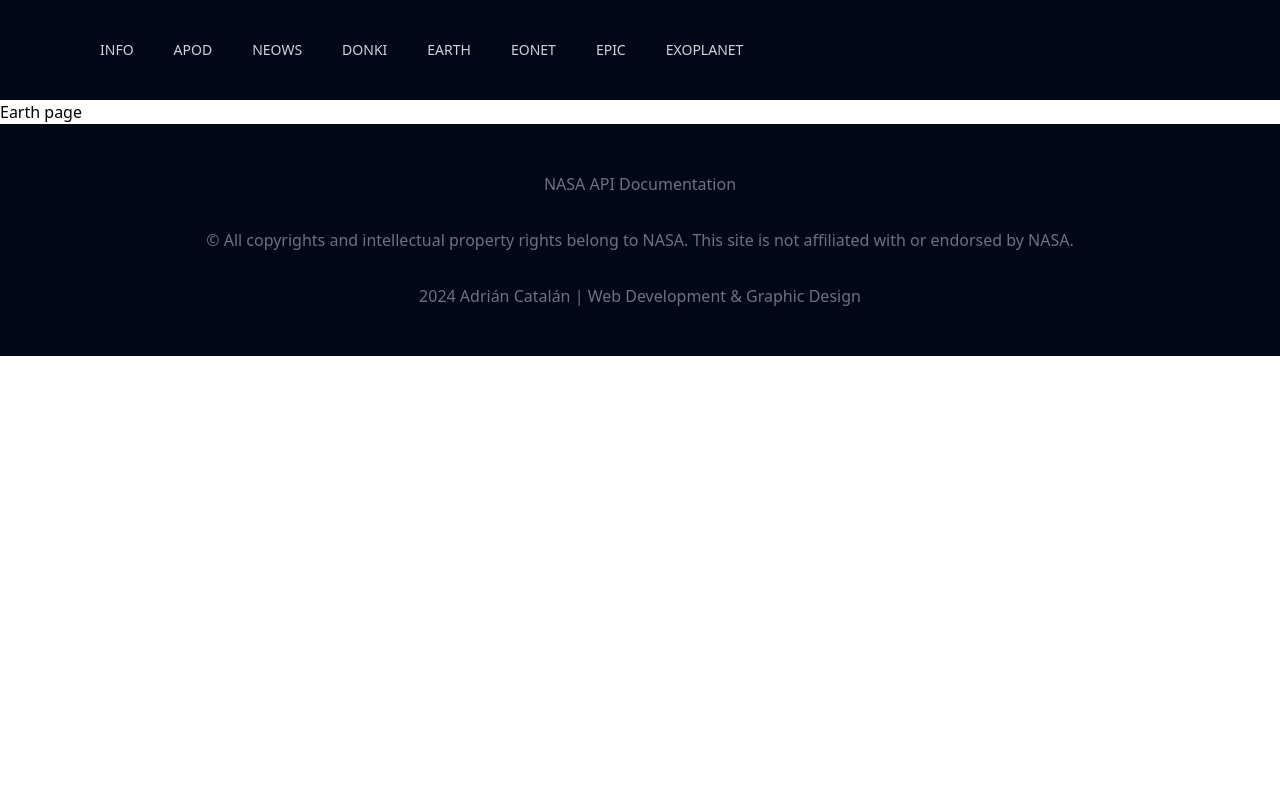
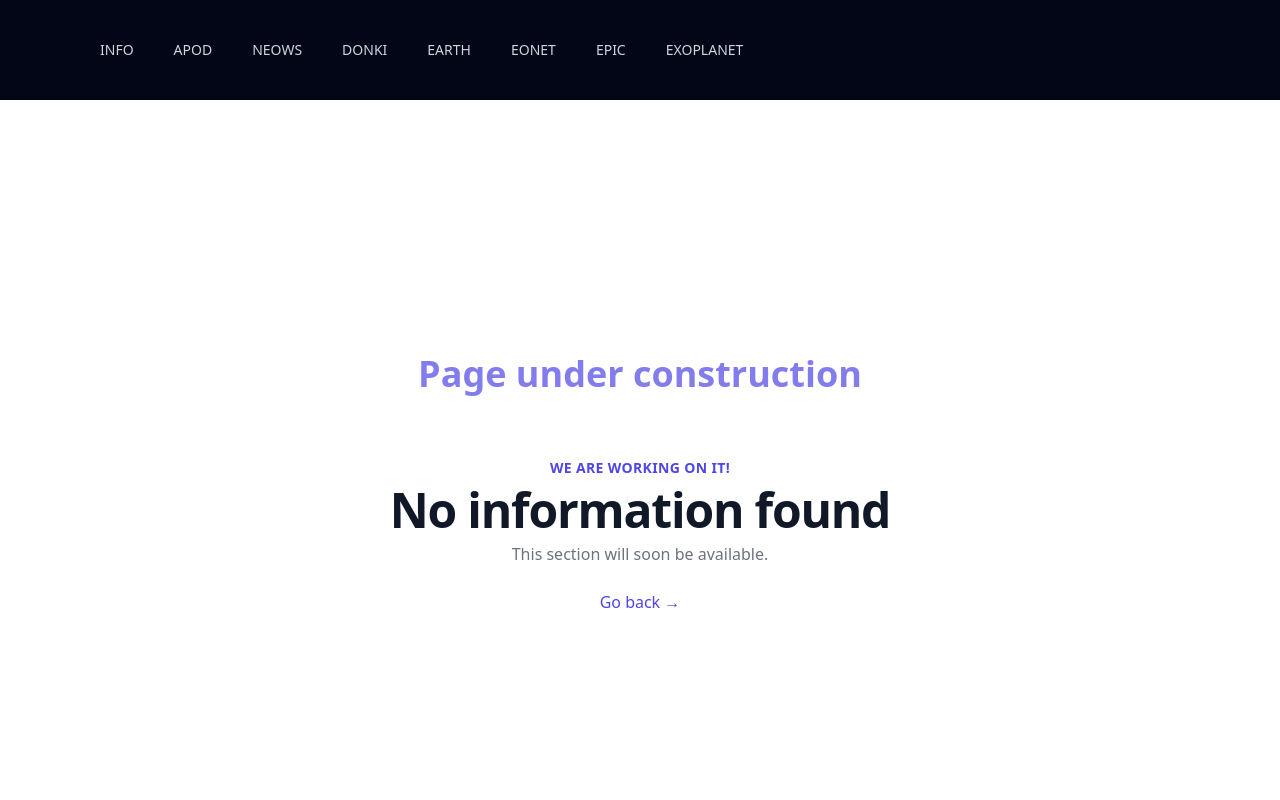
Before and after one commit to adrianncatalan/cosmo-explorer, a Vue app in the folder app/: page /#/earth in a window 1280 px wide. Shown: the top 800 px of the page. Built offline with nearby package versions, Linux system fonts and the light colour scheme.

Commit message:
more changes

```diff
--- a/app/src/modules/apod/pages/ApodPage.vue
+++ b/app/src/modules/apod/pages/ApodPage.vue
@@ -2,7 +2,9 @@
     <div class="relative bg-white">
         <div class="lg:absolute lg:inset-0">
             <div class="lg:absolute lg:inset-y-0 lg:left-0 lg:w-1/2">
-                <img class="h-56 w-full object-cover lg:absolute lg:h-full" loading="lazy" :src="url" :alt="title">
+                <!-- Indicador de carga para la imagen -->
+                <div v-if="loading" class="h-56 w-full bg-gray-200 animate-pulse">Loading data...</div>
+                <img v-else class="h-56 w-full object-cover lg:absolute lg:h-full" loading="lazy" :src="url" :alt="title">
             </div>
         </div>
         <div class="relative pt-12 pb-16 px-4 sm:pt-16 sm:px-6 lg:px-8 lg:max-w-7xl
@@ -26,6 +28,7 @@ import { fetchNasaData } from "../../shared/services/nasaApiService.js";
 export default {
     data() {
         return {
+            loading: true, // Agregamos una variable para el estado de carga
             apod: 'APOD: Astronomy Picture of the Day',
             title: null,
             explanation: null,
@@ -37,12 +40,19 @@ export default {
     },
     methods: {
         async extractingData() {
+            try {
+                this.loading = true;
                 const { title, explanation, url, copyright, date } = await fetchNasaData(this.apodEndpoint)
                 this.title = title
                 this.explanation = explanation
                 this.url = url
                 this.copyright = copyright
                 this.date = date
+            } catch (error) {
+                console.error("Error fetching data:", error);
+            } finally {
+                this.loading = false;
+            }
         }
     },
 
@@ -51,6 +61,3 @@ export default {
     }
 }
 </script>
-<style lang="">
-
-</style>
--- a/app/src/modules/donki/pages/DonkiPage.vue
+++ b/app/src/modules/donki/pages/DonkiPage.vue
@@ -1,5 +1,13 @@
 <template>
-    <div>
-        Donki page
-    </div>
+    <PageUnderConstruction />
 </template>
+
+<script>
+import PageUnderConstruction from '../../shared/pages/PageUnderConstruction.vue'
+
+export default {
+    components: {
+        PageUnderConstruction
+    }
+}
+</script>
--- a/app/src/modules/earth/pages/EarthPage.vue
+++ b/app/src/modules/earth/pages/EarthPage.vue
@@ -1,5 +1,13 @@
 <template>
-    <div>
-        Earth page
-    </div>
+    <PageUnderConstruction />
 </template>
+
+<script>
+import PageUnderConstruction from '../../shared/pages/PageUnderConstruction.vue'
+
+export default {
+    components: {
+        PageUnderConstruction
+    }
+}
+</script>
--- a/app/src/modules/eonet/pages/EonetPage.vue
+++ b/app/src/modules/eonet/pages/EonetPage.vue
@@ -1,5 +1,13 @@
 <template>
-    <div>
-        Eonet page
-    </div>
+    <PageUnderConstruction />
 </template>
+
+<script>
+import PageUnderConstruction from '../../shared/pages/PageUnderConstruction.vue'
+
+export default {
+    components: {
+        PageUnderConstruction
+    }
+}
+</script>
--- a/app/src/modules/epic/pages/EpicPage.vue
+++ b/app/src/modules/epic/pages/EpicPage.vue
@@ -1,5 +1,13 @@
 <template>
-    <div>
-        Epic page
-    </div>
+    <PageUnderConstruction />
 </template>
+
+<script>
+import PageUnderConstruction from '../../shared/pages/PageUnderConstruction.vue'
+
+export default {
+    components: {
+        PageUnderConstruction
+    }
+}
+</script>
--- a/app/src/modules/exoplanet/pages/ExoplanetPage.vue
+++ b/app/src/modules/exoplanet/pages/ExoplanetPage.vue
@@ -1,5 +1,13 @@
 <template>
-    <div>
-        Exoplanet page
-    </div>
+    <PageUnderConstruction />
 </template>
+
+<script>
+import PageUnderConstruction from '../../shared/pages/PageUnderConstruction.vue'
+
+export default {
+    components: {
+        PageUnderConstruction
+    }
+}
+</script>
--- a/app/src/modules/info/pages/InfoPage.vue
+++ b/app/src/modules/info/pages/InfoPage.vue
@@ -25,7 +25,7 @@
                             <div class="aspect-w-12 aspect-h-7 lg:aspect-none">
                                 <img class="rounded-lg shadow-lg object-cover object-center"
                                     src="https://www.brush.eu/wp-content/webp-express/webp-images/uploads/2022/02/Certificates-scaled.jpg.webp"
-                                    alt="Cookie policy" width="1184" height="1376">
+                                    alt="Info image page" width="1184" height="1376">
                             </div>
                             <figcaption class="mt-3 flex text-sm text-gray-500">
                                 <!-- Heroicon name: solid/camera -->
--- a/app/src/modules/neows/pages/NeowsPage.vue
+++ b/app/src/modules/neows/pages/NeowsPage.vue
@@ -11,7 +11,10 @@
       </div>
       <div class="mt-5 border-t border-gray-200">
         <dl class="divide-y divide-gray-200">
-          <div v-for="asteroid in asteroids" :key="asteroid.id" class="py-4 sm:grid sm:py-5 sm:grid-cols-7 sm:gap-4">
+          <div v-if="loading" class="text-center mt-5">
+            <p class="text-gray-500 h-56 w-full bg-gray-200 animate-pulse">Loading data...</p>
+          </div>
+          <div v-else v-for="asteroid in asteroids" :key="asteroid.id" class="py-4 sm:grid sm:py-5 sm:grid-cols-7 sm:gap-4">
             <dt class="text-sm text-gray-500 text-center">
               <p class="font-medium">Name</p>
               <p>{{ asteroid.name }}</p>
@@ -52,6 +55,7 @@
   export default {
     data() {
       return {
+        loading: true,
         asteroids: [],
         neowsEndpoint: 'https://api.nasa.gov/neo/rest/v1/neo/browse'
       }
@@ -63,6 +67,8 @@
           this.asteroids = response.near_earth_objects;
         } catch (error) {
           console.error("Error fetching data:", error);
+        } finally {
+          this.loading = false;
         }
       }
     },
--- /dev/null
+++ b/app/src/modules/shared/pages/PageUnderConstruction.vue
@@ -0,0 +1,24 @@
+<template>
+    <div class="min-h-screen pt-16 pb-12 flex flex-col bg-white">
+        <main class="flex-grow flex flex-col justify-center max-w-7xl w-full
+        mx-auto px-4 sm:px-6 lg:px-8">
+            <div class="flex-shrink-0 flex justify-center">
+                <h2 class="flex justify-center text-4xl text-indigo-600 opacity-70 font-bold mt-4">Page under construction</h2>
+            </div>
+            <div class="py-16">
+                <div class="text-center">
+                    <p class="text-sm font-semibold text-indigo-600
+                    uppercase tracking-wide">We are working on it!</p>
+                    <h1 class="mt-2 text-4xl font-extrabold text-gray-900
+                    tracking-tight sm:text-5xl">No information found</h1>
+                    <p class="mt-2 text-base text-gray-500">This section will soon be available.</p>
+                    <div class="mt-6">
+                        <a href="#" onclick="javascript:history.go(-1)" class="text-base font-medium
+                        text-indigo-600 hover:text-indigo-500">Go back
+                            <span aria-hidden="true"> &rarr;</span></a>
+                    </div>
+                </div>
+            </div>
+        </main>
+    </div>
+</template>
```
Lines whose indentation alone changed are shown as unchanged.
